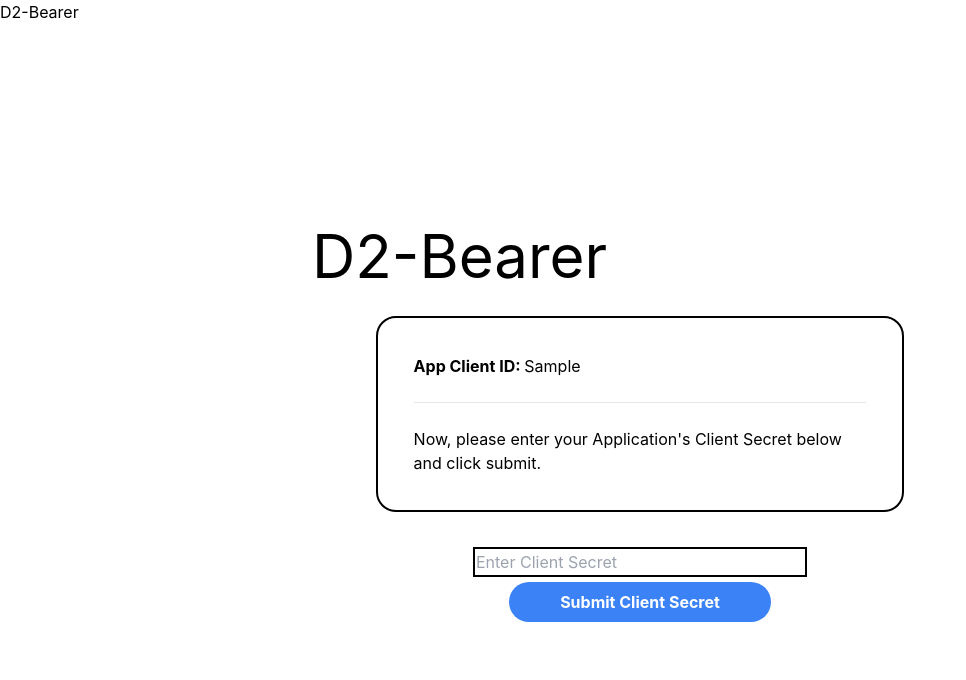
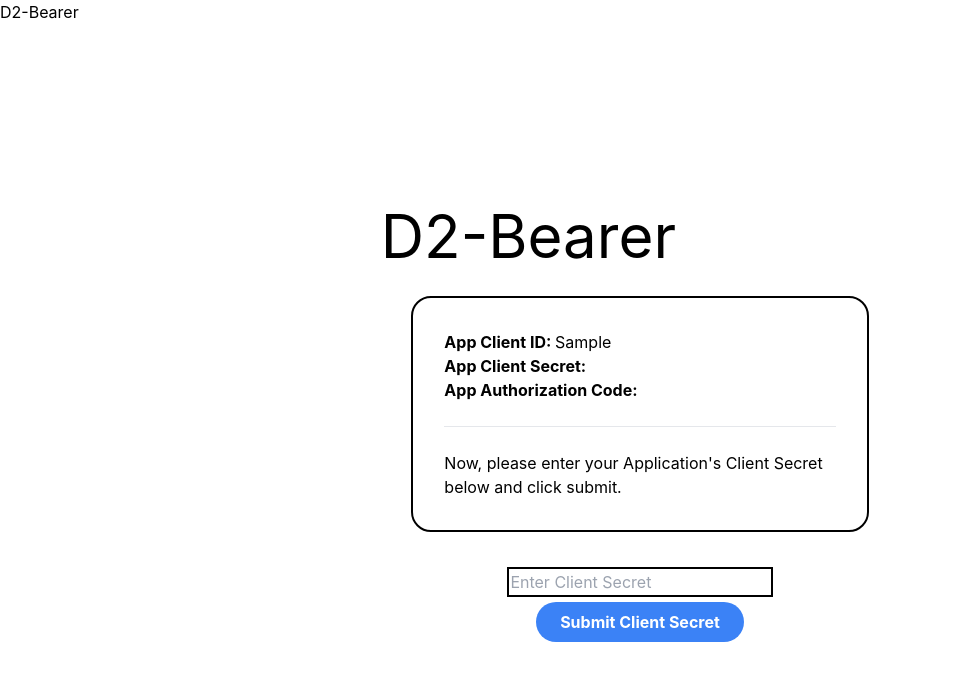
Before and after one commit to tlstommy/d2bearer, a React (Create React App) app: page / in a window 1280 px wide. Both pictures are taken after typing "Sample" into the empty fields and a click on the button "Submit Client ID". Shown: the top 680 px of the page, without its empty margins (0-966 px from the left). Built offline with nearby package versions, Linux system fonts and the light colour scheme.

Commit message:
commit for now

```diff
--- a/src/components/Container.js
+++ b/src/components/Container.js
@@ -13,9 +13,10 @@ import { useState, useEffect  } from 'react';
 export default function Container() {
   let userInput;
   let appCliID;
+  let split;
   let appCliSecret;
   let authURL;
-
+  let postResponseJSON;
 
 
   let cliIDSet = false;
@@ -44,7 +45,7 @@ export default function Container() {
   //strings for each step
   const stepStrings = {
     enterClientIDString: <p>This tool provides an easy and secure way to generate a OAuth bearer token for Bungie.net's Destiny 2 api.<br/><br/>You can access the Bungie Developer Portal&nbsp;<a class="hover:underline text-blue-600 hover:text-blue-700 transition duration-300 ease-in-out" href="https://www.bungie.net/en/Application" target="_blank">here.</a><br/><br/>To begin, please enter your Application's Client ID below and click submit.</p>,
-    enterClientSecretString: <p><b>App Client ID: </b>{cliID}<br/><br/><hr/><br/>Now, please enter your Application's Client Secret below and click submit.</p>,
+    enterClientSecretString: <p><b>App Client ID: </b>{cliID}<br/><b>App Client Secret: </b>{cliSecret}<br/><b>App Authorization Code: </b>{split}<br/><br/><hr/><br/>Now, please enter your Application's Client Secret below and click submit.</p>,
 
   }
 
@@ -103,8 +104,8 @@ async function grabBearerToken(id,secret,code){
   }
   //getting 401
   //this may be a bit of scuffed way to do this
-  async function updateAppData(step,data){
-    var response;
+  async function appSubmit(step,data){
+    var split;
     console.log(stepCounter);
     console.log(data);
 
@@ -116,14 +117,22 @@ async function grabBearerToken(id,secret,code){
     } else if (step == 1){
       //create the auth url str
       let authURL = `https://www.bungie.net/en/OAuth/Authorize?client_id=${cliID}&response_type=code`;
-      setTextData(<p><b>App Client ID: </b>{cliID}<br/><b>App Client Secret: </b>{cliSecret}<br/><br/><hr/><br/>Now, please&nbsp;<a class="hover:underline text-blue-600 hover:text-blue-700 transition duration-300 ease-in-out" href={authURL} target="_blank">click here to authorize with bungie.net</a>&nbsp;and sign in to your Bungie account.<br/><br/>Upon successful authorization, your browser will redirected to the "Redirect URL" listed in your application's settings.<br/><br/>Please paste the redirect URL from above, below.</p>);
+      setTextData(<p><b>App Client ID: </b>{cliID}<br/><b>App Client Secret: </b>{cliSecret}<br/><b>App Authorization Code: </b>{split}<br/><br/><hr/><br/>Now, please&nbsp;<a class="hover:underline text-blue-600 hover:text-blue-700 transition duration-300 ease-in-out" href={authURL} target="_blank">click here to authorize with bungie.net</a>&nbsp;and sign in to your Bungie account.<br/><br/>Upon successful authorization, your browser will redirected to the "Redirect URL" listed in your application's settings.<br/><br/>Please paste the redirect URL from above, below.</p>);
       setInputDataPlaceholder("Enter Redirect URL")
     }else if (step == 2){
       console.log(redirectUrl);
-      setAuthCode(redirectUrl.split("code=").slice(-1));
+      split = redirectUrl.split("code=").slice(-1);
+      setAuthCode(split);
+
+      setTextData(<p><b>App Client ID: </b>{cliID}<br/><b>App Client Secret: </b>{cliSecret}<br/><b>App Authorization Code: </b>{split}<br/><br/><hr/><br/>Your code has been generated, please click the button below to reveal it!</p>);
     }else if (step == 3){
-      response = await grabBearerToken(cliID,cliSecret,authCode);
-      console.log("async response: ", response);
+      postResponseJSON = await grabBearerToken(cliID,cliSecret,authCode);
+      console.log("async response: ", postResponseJSON);
+      alert(postResponseJSON["access_token"]);
+
+
+      //console.log("async response: ", postResponseJSON);
+      //alert(postResponseJSON["access_token"]);
     }
 
   }
@@ -147,10 +156,9 @@ async function grabBearerToken(id,secret,code){
     //console.log(appCliID);
 
     console.log(userInput);
-
     //reset input data
     setInputData("")
-    updateAppData(stepCounter,inputData);
+    appSubmit(stepCounter,inputData);
     setStepCounter(stepCounter+1)
 
   }
--- a/src/components/TextBox.js
+++ b/src/components/TextBox.js
@@ -1,7 +1,7 @@
 //textbox to show messages
 export default function TextBox(props) {
     return (
-      <div className="textBox break-normal w-3/4">
+      <div className="textBox break-normal">
         <p defaultValue={props.defaultValue}>{props.textboxText}</p>
       </div>
     );
--- a/src/index.css
+++ b/src/index.css
@@ -26,6 +26,7 @@ code {
   border-radius: 0.125rem;
   margin: 3rem;
   white-space: pre-wrap;
+  width: 33vw;
 
 }
 
```
